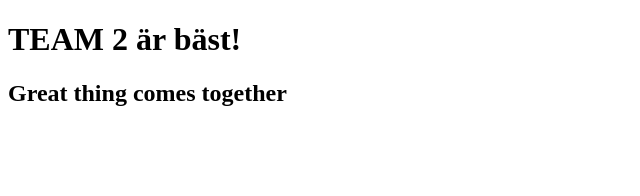
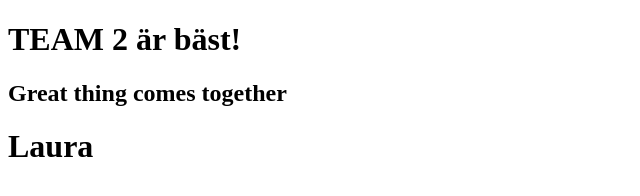
Before and after one commit to nikodimi/team2, a plain HTML site: page index.html in a window 1280 px wide. Shown: the whole page, without its empty margins (0-640 px from the left). Drawn offline with Linux system fonts and the light colour scheme.

Commit message:
Lagt till mit namn

```diff
--- a/index.html
+++ b/index.html
@@ -9,5 +9,6 @@
 <body>
     <h1>TEAM 2 är bäst!</h1>
     <h2>Great thing comes together</h2>
+    <h1>Laura</h1>
 </body>
 </html>
```
